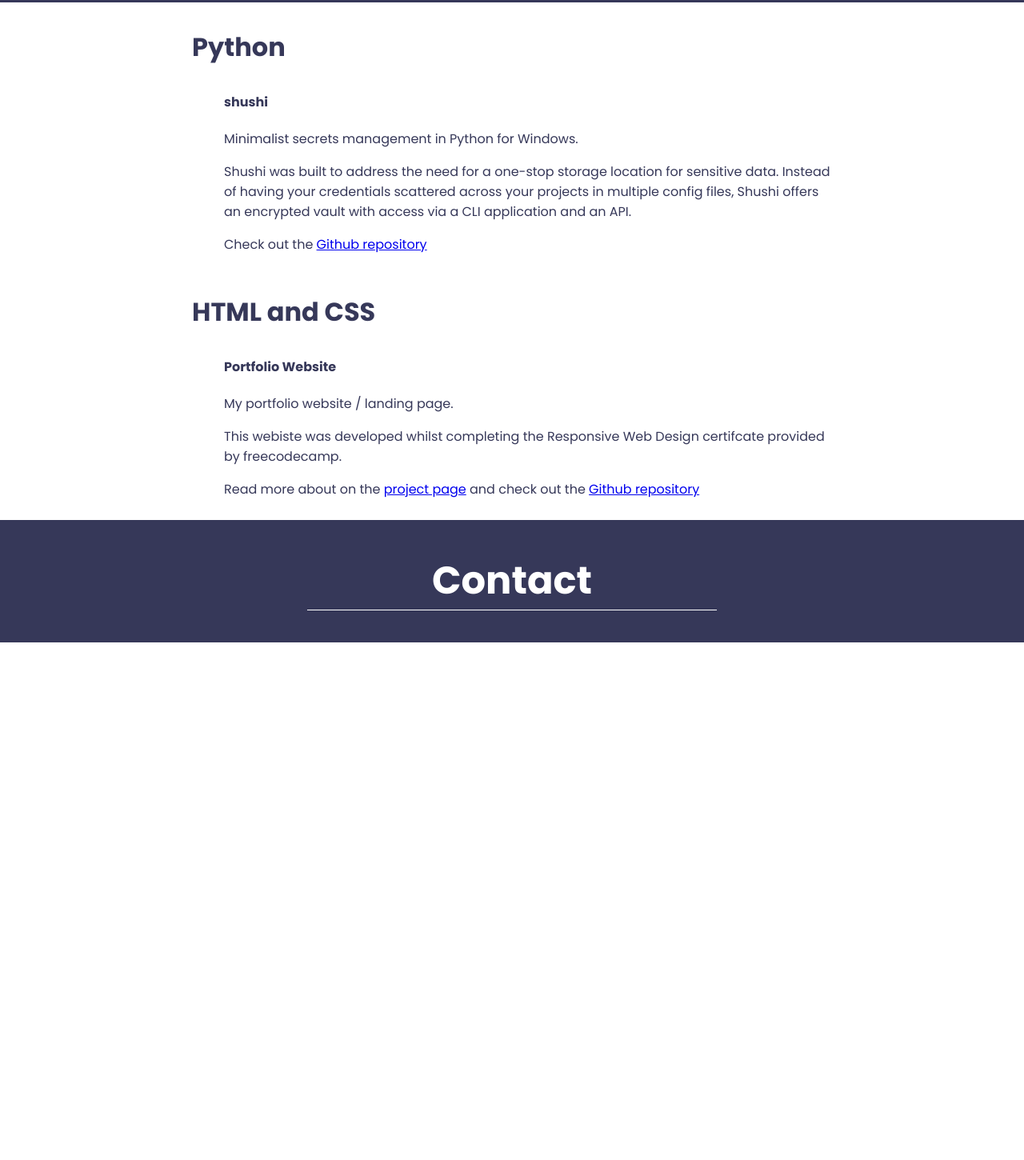
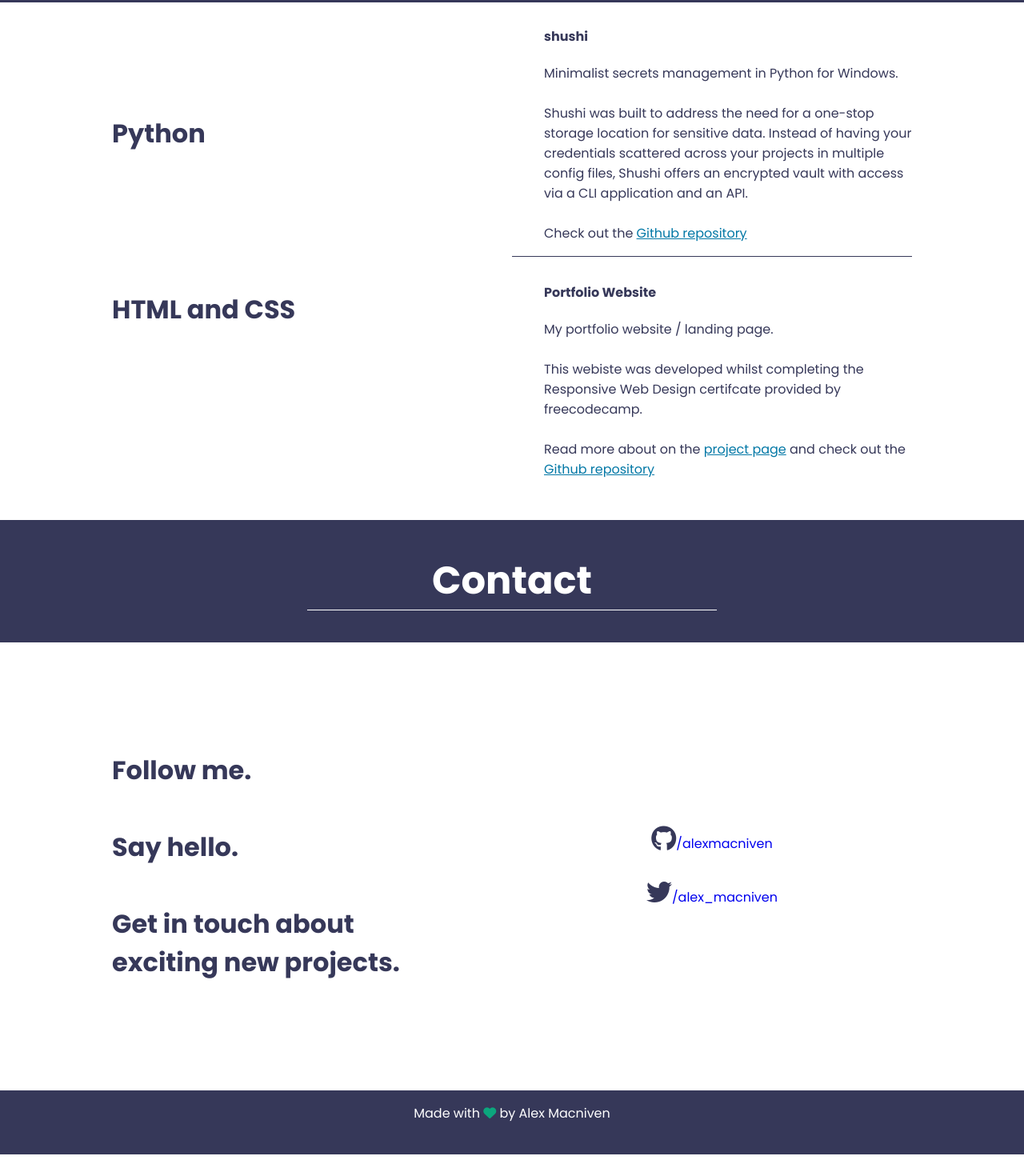
Before and after one commit to alexmacniven/freecodecamp, a plain HTML site: page responsive-web-design/projects/portfolio-page/index.html in a window 1280 px wide. Shown: the part 950-2400 px from the top of the page at 80% size. Drawn offline with Linux system fonts and the light colour scheme.

Commit message:
Finalizes Default Layout
Closes issue #5

```diff
--- a/responsive-web-design/projects/portfolio-page/index.html
+++ b/responsive-web-design/projects/portfolio-page/index.html
@@ -5,6 +5,7 @@
     <meta name="viewport" content="width=device-width, initial-scale=1.0">
     <title>Alex Macniven</title>
     <link rel="stylesheet" href="./style.css">
+    <script src="https://kit.fontawesome.com/614955068f.js" crossorigin="anonymous"></script>
 </head>
 <body>
 <nav id="navbar">
@@ -36,41 +37,41 @@
         <header id="projects-header" class="flex-centered">
             <h2>Projects</h2>
         </header>
-        <div id="projects-content" class="content">
-            <div class="section-item">
+        <div id="projects-container" class="container">
+            <div id="projects-python-header" class="content-header">
                 <h3>Python</h3>
+            </div>
+            <div id="projects-python-content" class="blue-border-bottom">
                 <ul class="no-decor">
                     <li>
-                        <h4>shushi<h4></h4>
+                        <h4>shushi</h4>
                         <p>
                             Minimalist secrets management in Python for Windows.
-                        </p>
-                        <p>
+                            <br><br>
                             Shushi was built to address the need for a one-stop storage location for sensitive data.
                             Instead of having your credentials scattered across your projects in multiple config files,
                             Shushi offers an encrypted vault with access via a CLI application and an API.
-                        </p>
-                        <p>
-                            Check out the <a href="https://github.com/alexmacniven/shushi">Github repository</a>
+                            <br><br>
+                            Check out the <a class="content-link light-blue" href="https://github.com/alexmacniven/shushi">Github repository</a>
                         </p>
                     </li>
                 </ul>
             </div>
-            <div class="section-item">
+            <div id="projects-html-header" class="projects-header">
                 <h3>HTML and CSS</h3>
+            </div>
+            <div id="projects-html-content">
                 <ul class="no-decor">
                     <li>
                         <h4>Portfolio Website</h4>
                         <p>
                             My portfolio website / landing page.
-                        </p>
-                        <p>
+                            <br><br>
                             This webiste was developed whilst completing the Responsive Web Design certifcate provided by freecodecamp.
-                        </p>
-                        <p>
+                            <br><br>
                             Read more about on the
-                            <a href="https://www.freecodecamp.org/learn/responsive-web-design/responsive-web-design-projects/build-a-personal-portfolio-webpage">project page</a>
-                            and check out the <a href="#">Github repository</a>
+                            <a class="content-link light-blue" href="https://www.freecodecamp.org/learn/responsive-web-design/responsive-web-design-projects/build-a-personal-portfolio-webpage">project page</a>
+                            and check out the <a class="content-link light-blue" href="#">Github repository</a>
                         </p>
                     </li>
                 </ul>
@@ -81,10 +82,32 @@
         <header id="contact-header" class="flex-centered">
             <h2>Contact</h2>
         </header>
-        <div id="contact-content" class="content">
-
+        <div id="contacts-container" class="container">
+            <div id="contacts-content-header" class="content-header">
+                <h3>
+                    Follow me.
+                    <br><br>
+                    Say hello.
+                    <br><br>
+                    Get in touch about<br>exciting new projects.
+                </h3>
+            </div>
+            <div id="contacts-content-github">
+                <p><a href="https://github.com/alexmacniven" class="content-link"><i class="fa fa-github"></i>/alexmacniven</a></p>
+            </div>
+            <div id="contacts-content-twitter">
+                <p><a href="https://twitter.com/alex_macniven" class="content-link"><i class="fa fa-twitter"></i>/alex_macniven</a></p>
+            </div>
+            <!--
+            <div id="contacts-content-mail">
+                <p><i class="fa fa-envelope"></i>macniven.ap@gmail.com</p>
+            </div>
+            -->
         </div>
     </section>
+    <footer>
+        <p>Made with <i class="fa fa-heart"></i> by Alex Macniven</p>
+    </footer>
 </main>
 </body>
 </html>
--- a/responsive-web-design/projects/portfolio-page/style.css
+++ b/responsive-web-design/projects/portfolio-page/style.css
@@ -66,6 +66,7 @@ h3 {
 }
 
 #projects-header {
+    max-height: 20vh;
     width: 100%;
     font-weight: 600;
     font-size: 2em;
@@ -82,14 +83,12 @@ h3 {
 }
 
 #contact-section {
-    height: 100vh;
+    min-height: 80vh;
     width: 100%;
-    display: flex;
-    flex-direction: row;
-    flex-wrap: wrap;
 }
 
 #contact-header {
+    max-height: 20vh;
     width: 100%;
     font-weight: 600;
     font-size: 2em;
@@ -128,6 +127,27 @@ h3 {
     text-decoration: none;
 }
 
+.content-link {
+    text-decoration: none;
+}
+
+.nav-link:hover, .content-link:hover {
+    animation-name: link-hover;
+    animation-duration: 1000ms;
+    animation-fill-mode: forwards;
+}
+
+.light-blue {
+    color: var(--skyb);
+    text-decoration: underline;
+}
+
+@keyframes link-hover {
+    100% {
+      color: var(--high);
+    }
+}
+
 .flex-centered {
     justify-content: center;
     align-items: center;
@@ -140,12 +160,102 @@ h3 {
     position: relative;
 }
 
-.content {
-    height: 100%;
-    width: 800px;
+.no-decor {
+    list-style-type: none;
+}
+
+.container {
+    width: 100%;
+    max-width: 1000px;
+    margin: auto;
+}
+
+#projects-container {
+    display: grid;
+    grid-template-rows: 1fr 1fr;
+    grid-template-columns: 1fr 1fr;
+    grid-template-areas:
+        "head1 cont1"
+        "head2 cont2";
+    row-gap: 10px;
     color: var(--blue);
 }
 
-.no-decor {
-    list-style-type: none;
+#projects-python-header {
+    grid-area: head1;
 }
+
+#projects-python-content {
+    grid-area: cont1;
+}
+
+#projects-html-header {
+    grid-area: head2;
+}
+
+#projects-html-content {
+    grid-area: cont2;
+}
+
+.content-header {
+    align-self: center;
+    justify-self: start;
+}
+
+.blue-border-bottom {
+    border-bottom: 1px solid var(--blue);
+}
+
+#contacts-container {
+    min-height: 70vh;
+    display: grid;
+    grid-template-columns: 1fr 1fr;
+    grid-template-rows: 1fr 1fr;
+    grid-template-areas:
+        "head cont1"
+        "head cont2";
+    color: var(--blue);
+}
+
+#contacts-content-header {
+    grid-area: head;
+
+}
+
+#contacts-content-github {
+    grid-area: cont1;
+    align-self: end;
+    justify-self: center;
+}
+
+#contacts-content-twitter {
+    grid-area: cont2;
+    align-self: start;
+    justify-self: center;
+}
+
+#contacts-content-mail {
+    grid-area: cont3;
+}
+
+.fa {
+    font-size: 2em;
+    color: var(--blue);
+}
+
+.fa-heart {
+    font-size: 1em;
+    color: var(--high);
+}
+
+footer {
+    width: 100%;
+    background-color: var(--blue);
+    height: 10vh;
+    min-height: 10vh;
+}
+
+footer > p {
+    color: var(--lite);
+    text-align: center;
+}
```
